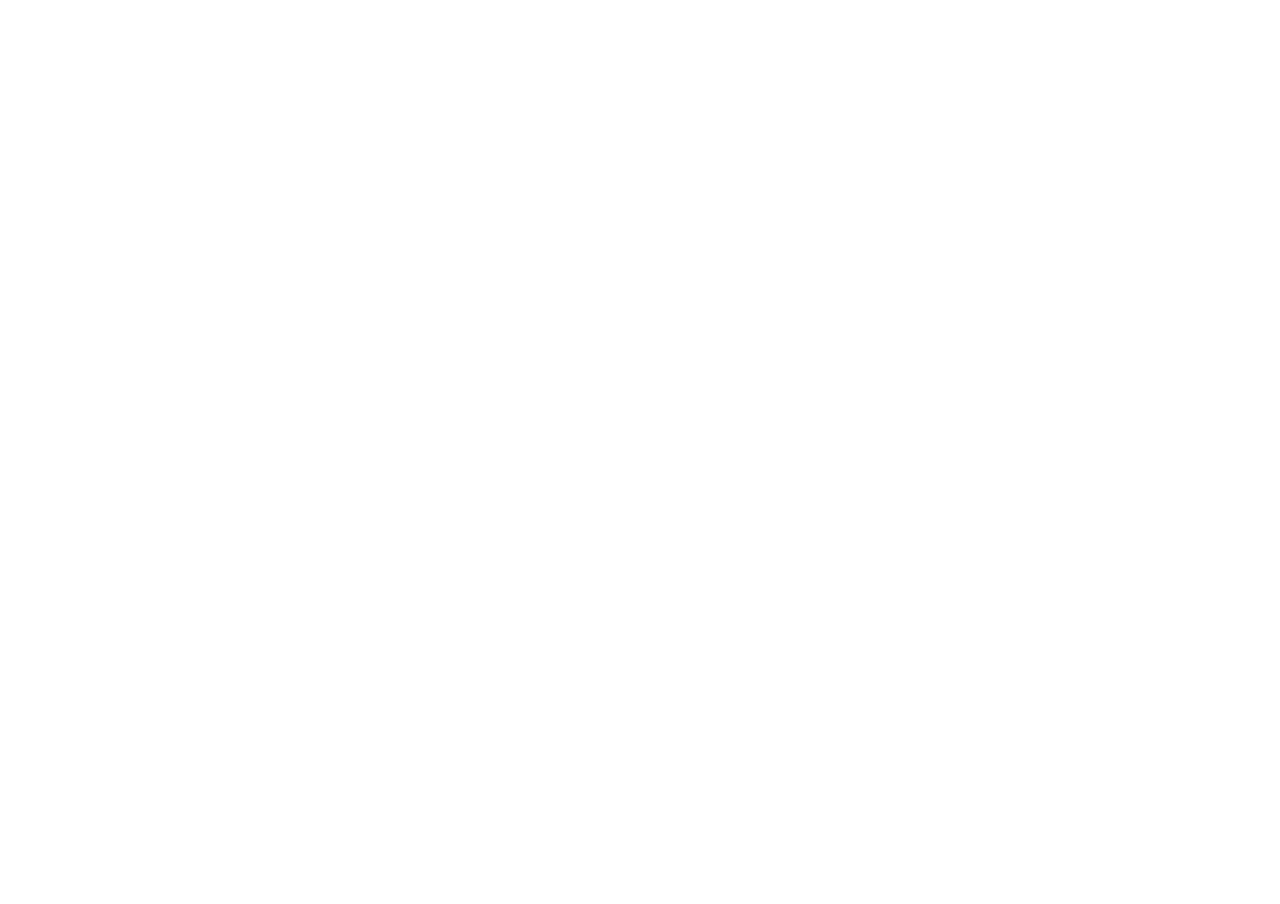
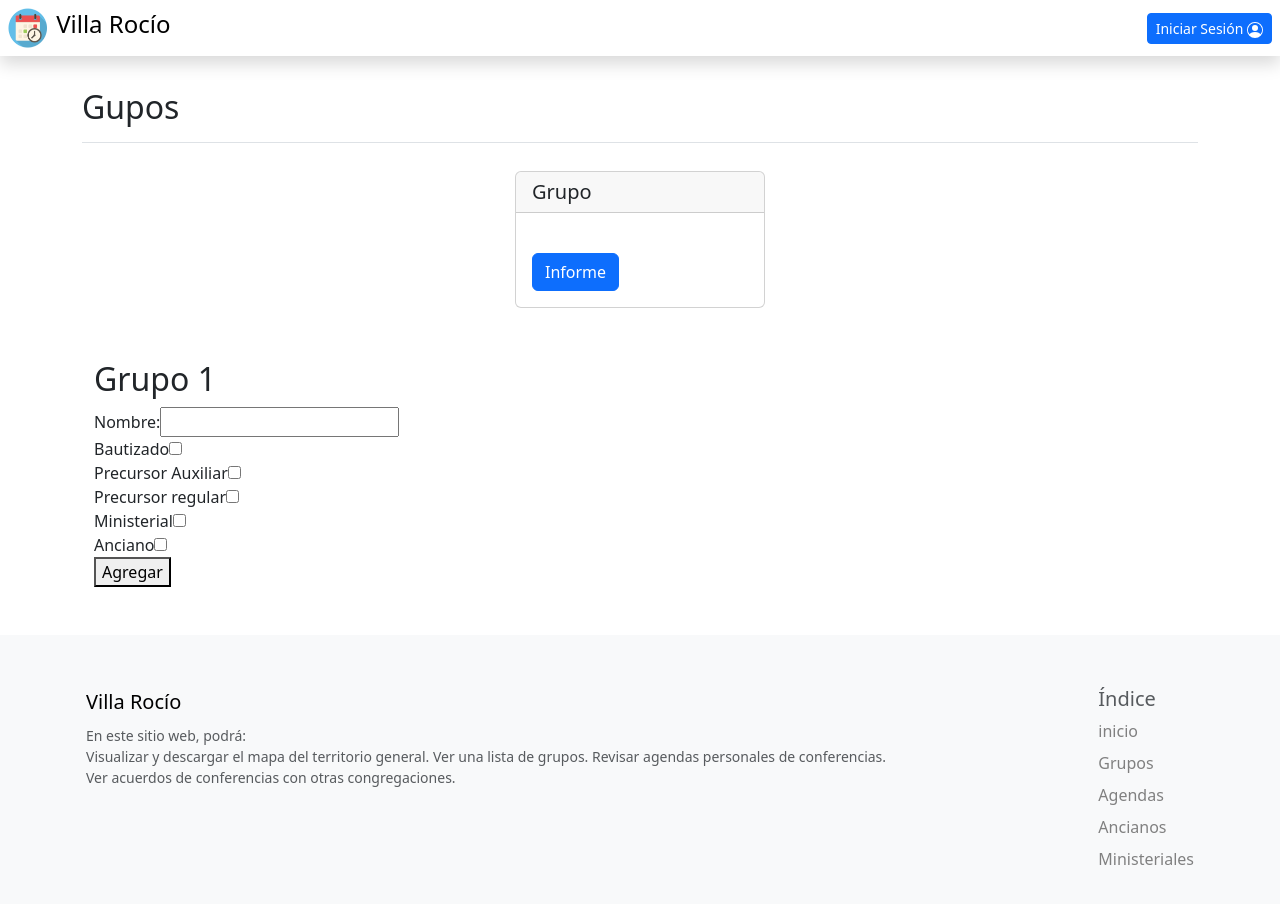
Before and after one commit to luisdy1972/villarocio.app, a Vue app: page /grupos/1 in a window 1280 px wide. Before the commit this address had no page. Shown: the top 904 px of the page. Before the commit the page ends 800 px from the top, so only its background shows below. Built offline with nearby package versions, Linux system fonts and the light colour scheme; no server answers.

Commit message:
add-lista de grupos

```diff
--- a/database/user.js
+++ b/database/user.js
@@ -14,10 +14,11 @@
 
 if (localStorage.getItem('sign')) {
 	let userInLocalStorage = JSON.parse(localStorage.getItem('sign'))
-	console.log((user.value = userInLocalStorage.user))
 	user.value.displayName = userInLocalStorage.user.email
+	// console.log((user.value = userInLocalStorage.user))
 	// getNotas()
 }
+
 export const email = ref('')
 export const password = ref('')
 
@@ -36,6 +37,7 @@
 		alert('Email ya fué registrado o no es valido')
 	}
 }
+
 export async function SignInEmail() {
 	try {
 		signInWithEmailAndPassword(auth, email.value, password.value).then(
@@ -56,6 +58,7 @@
 		console.error(error)
 	}
 }
+
 export async function LoginConGoogle() {
 	signInWithPopup(auth, provider)
 		.then((result) => {
--- /dev/null
+++ b/src/pages/Grupo.vue
@@ -0,0 +1,79 @@
+<script setup>
+import { ref, onMounted } from 'vue'
+import { useRoute } from 'vue-router'
+
+const { params } = useRoute()
+
+const nuevoPublicador = ref({
+	nombre: '',
+	bautizado: false,
+	anciano: false,
+	auxiliar: false,
+	regular: false,
+	horas: 0,
+	comentario: '',
+	estudios: 0,
+	grupo: Number(params.numero),
+	informe: false,
+	ministerial: false,
+})
+
+onMounted(() => {})
+</script>
+<template>
+	<div class="container">
+		<form>
+			<div class="d-flex flex-column">
+				<h2>Grupo {{ params.numero }}</h2>
+				<div>
+					<label for="nombre">Nombre: </label>
+					<input type="text" id="nombre" :model="nuevoPublicador.nombre" />
+				</div>
+
+				<div>
+					<label for="bautizado">Bautizado</label>
+					<input
+						type="checkbox"
+						id="bautizado"
+						:model="nuevoPublicador.bautizado"
+					/>
+				</div>
+				<div>
+					<label for="auxiliar">Precursor Auxiliar</label>
+					<input
+						type="checkbox"
+						id="auxiliar"
+						:model="nuevoPublicador.auxiliar"
+					/>
+				</div>
+				<div>
+					<label for="auxiliar">Precursor regular</label>
+					<input
+						type="checkbox"
+						id="regular"
+						:model="nuevoPublicador.regular"
+					/>
+				</div>
+				<div>
+					<label for="ministerial">Ministerial</label>
+					<input
+						type="checkbox"
+						id="ministerial"
+						:model="nuevoPublicador.ministerial"
+					/>
+				</div>
+				<div>
+					<label for="anciano">Anciano</label>
+					<input
+						type="checkbox"
+						id="anciano"
+						:model="nuevoPublicador.anciano"
+					/>
+				</div>
+			</div>
+			<button type="submit">Agregar</button>
+		</form>
+	</div>
+</template>
+
+<style scoped></style>
--- a/src/pages/Grupos.vue
+++ b/src/pages/Grupos.vue
@@ -13,7 +13,7 @@
 		.get(rutas.grupos)
 		.then(function (response) {
 			grupos.value = response.data
-			console.log(grupos.value)
+			// console.log(grupos.value)
 		})
 		.catch(function (error) {
 			console.error(error)
@@ -36,6 +36,7 @@
 				:linkInforme="grupo.linkInforme"
 			/>
 		</div>
+		<RouterView></RouterView>
 	</section>
 </template>
 
--- a/src/pages/index.js
+++ b/src/pages/index.js
@@ -1,7 +1,8 @@
 import Home from './Home.vue'
 import Grupos from './Grupos.vue'
+import Grupo from './Grupo.vue'
 import Agenda from './Agenda.vue'
 import Ancianos from './Ancianos.vue'
 import Ministeriales from './Ministeriales.vue'
 
-export { Home, Grupos, Agenda, Ancianos, Ministeriales }
+export { Home, Grupos, Grupo, Agenda, Ancianos, Ministeriales }
```
Also changed, not shown: src/router/index.js (+6 -2 lines).
